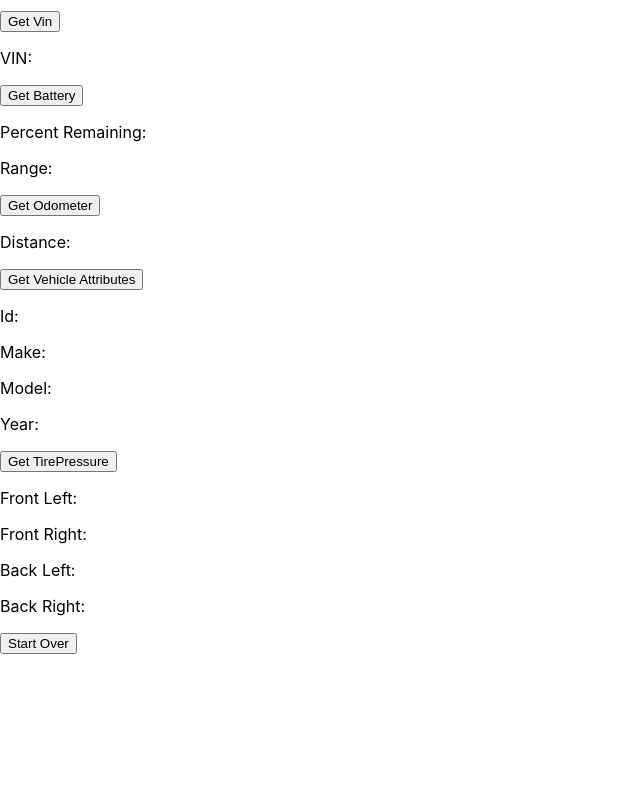
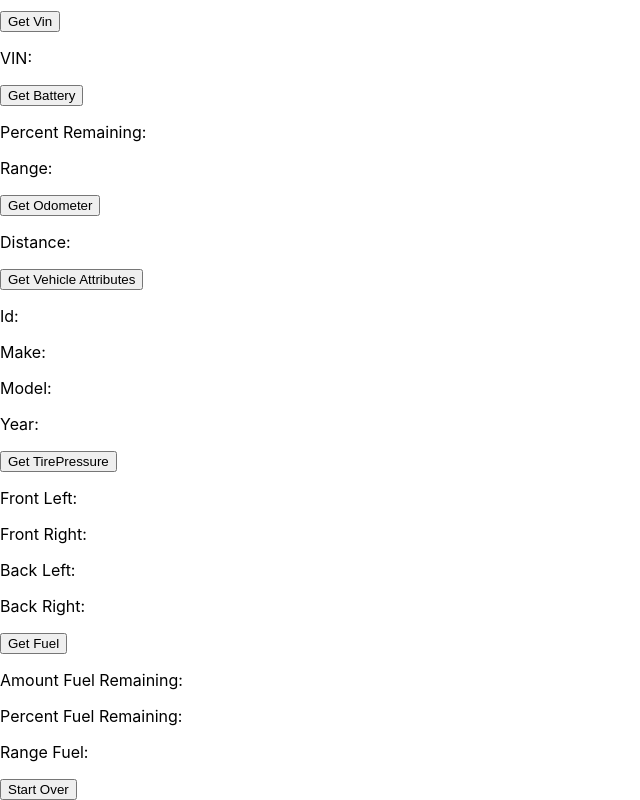
Before and after one commit to nancy134/smartcar, a Next.js app: page /exchange in a window 1280 px wide. Shown: the part 328-1128 px from the top of the page, without its empty margins (0-640 px from the left). Before the commit the page ends 982 px from the top, so only its background shows below. Built offline with nearby package versions, Linux system fonts and the light colour scheme; no server answers.

Commit message:
Get Fuel

```diff
--- a/pages/exchange.js
+++ b/pages/exchange.js
@@ -33,6 +33,12 @@ export default function Exchange() {
   const [frontRight, setFrontRight] = useState(null);
   const [backLeft, setBackLeft] = useState(null);
   const [backRight, setBackRight] = useState(null);
+  const [amountRemaining, setAmountRemaining] = useState(null);
+
+
+    const [amountRemainingFuel, setAmountRemainingFuel] = useState(null);
+    const [percentRemainingFuel, setPercentRemainingFuel] = useState(null);
+    const [rangeFuel, setRangeFuel] = useState(null);
 
 
   useEffect(() => {
@@ -135,6 +141,20 @@ export default function Exchange() {
     });
   }
 
+
+  const onGetFuel = () => {
+    smartcarService.getFuel(accessToken, vehicle).then(function(result){
+        setAmountRemainingFuel(result.amountRemaining);
+		setPercentRemainingFuel(result.percentRemaining);
+		setRangeFuel(result.range);
+        console.log(result);
+    }).catch(function(err){
+        console.log(err);
+    });
+  }
+
+
+
   const onStartOver = () => {
       window.location.href = "https://localhost:3000";
   }
@@ -174,6 +194,11 @@ export default function Exchange() {
 	  <p>Back Left: {backLeft}</p>
 	  <p>Back Right: {backRight}</p>
 
+      <button onClick={onGetFuel}>Get Fuel</button>
+      <p>Amount Fuel Remaining: {amountRemainingFuel}</p>
+	  <p>Percent Fuel Remaining: {percentRemainingFuel}</p>
+	  <p>Range Fuel: {rangeFuel}</p>
+
       <button onClick={onStartOver}>Start Over</button>
     </>
   );
--- a/services/smartcar.js
+++ b/services/smartcar.js
@@ -47,7 +47,8 @@ const smartcar = {
 	getBattery,
 	getOdometer,
 	getVehicleAttributes,
-	getTirePressure
+	getTirePressure,
+    getFuel
 };
 
 export function getVin(accessToken, id){
@@ -151,4 +152,24 @@ export function getTirePressure(accessToken, id){
     });
 }
 
+export function getFuel(accessToken, id){
+    return new Promise(function(resolve, reject){
+        var url = process.env.NEXT_PUBLIC_API_SERVICE + 'smartcar/vehicles/' + id + '/fuel';
+        var bearerToken = "Bearer " + accessToken;
+        var headers = {
+            "Authorization" : bearerToken
+        };
+        var options = {
+            method: 'GET',
+            url: url,
+            headers: headers
+        };
+        axios(options).then(function(response){
+            resolve(response.data);
+        }).catch(function(err){
+            reject(err);
+        });
+    });
+}
+
 export default smartcar;
```
